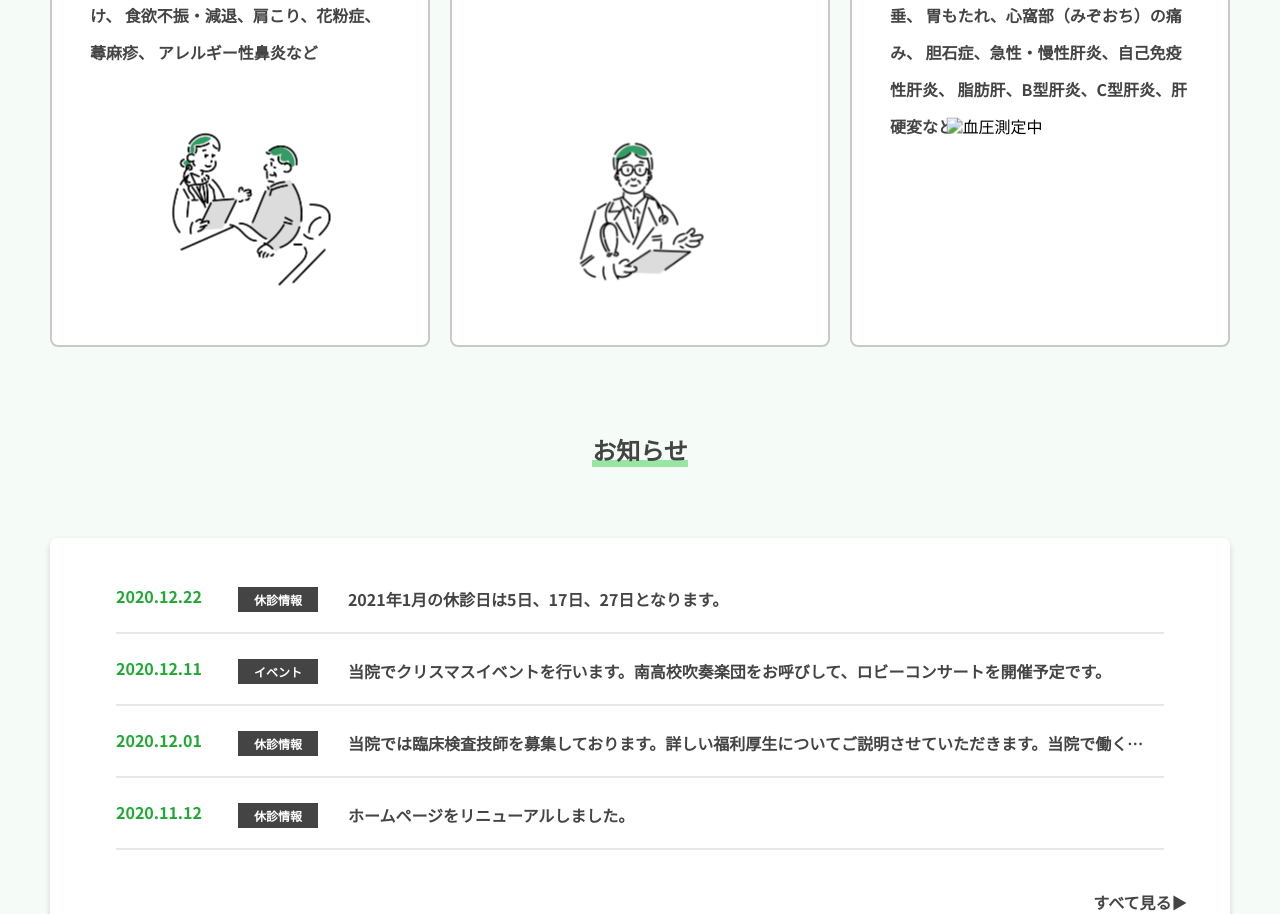
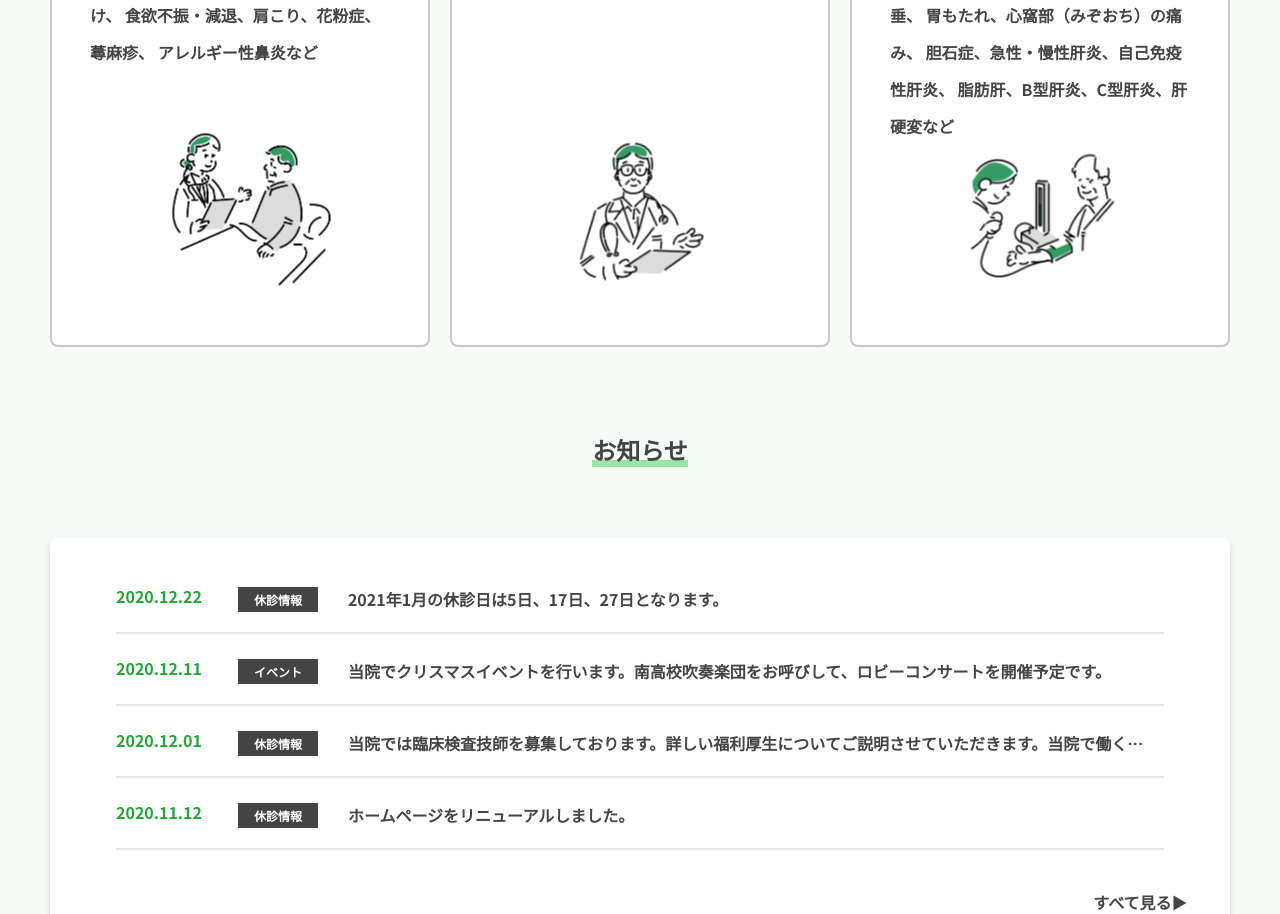
Before and after one commit to shimi35/shimi35.github.io, a plain HTML site: page index.html in a window 1280 px wide. Shown: the part 2081-2995 px from the top of the page. Drawn offline with Linux system fonts and the light colour scheme; files whose address does not match are found by name.

Commit message:
Update index.html

```diff
--- a/index.html
+++ b/index.html
@@ -84,7 +84,7 @@
             胃もたれ、心窩部（みぞおち）の痛み、
             胆石症、急性・慢性肝炎、自己免疫性肝炎、
             脂肪肝、B型肝炎、C型肝炎、肝硬変など</p>
-            <img src="images/g0092.png" alt="血圧測定中">
+            <img src="https://github.com/shimi35/shimi35.github.io/blob/main/g0092.png?raw=true" alt="血圧測定中">
           </div>
         </div>
       </div>
```
